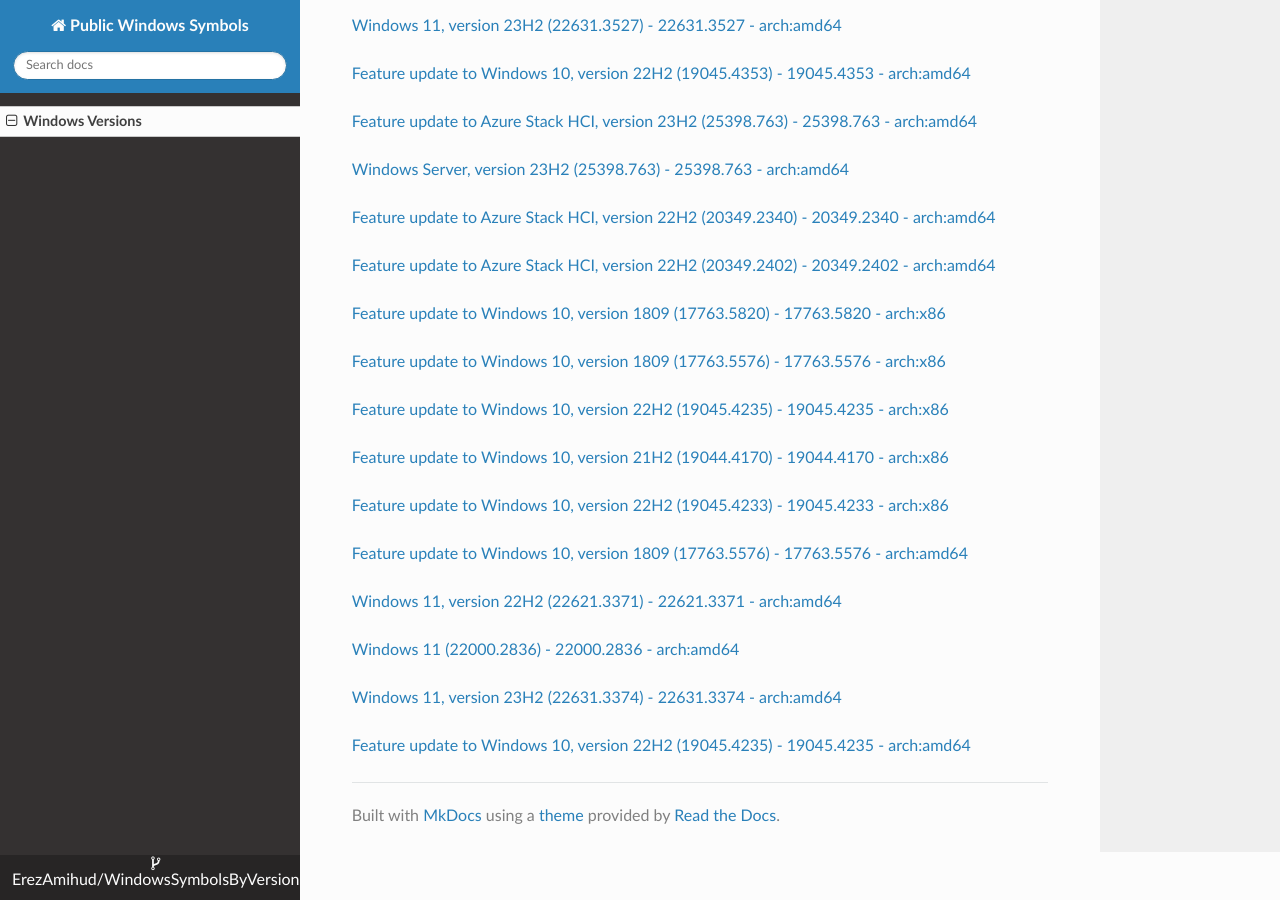
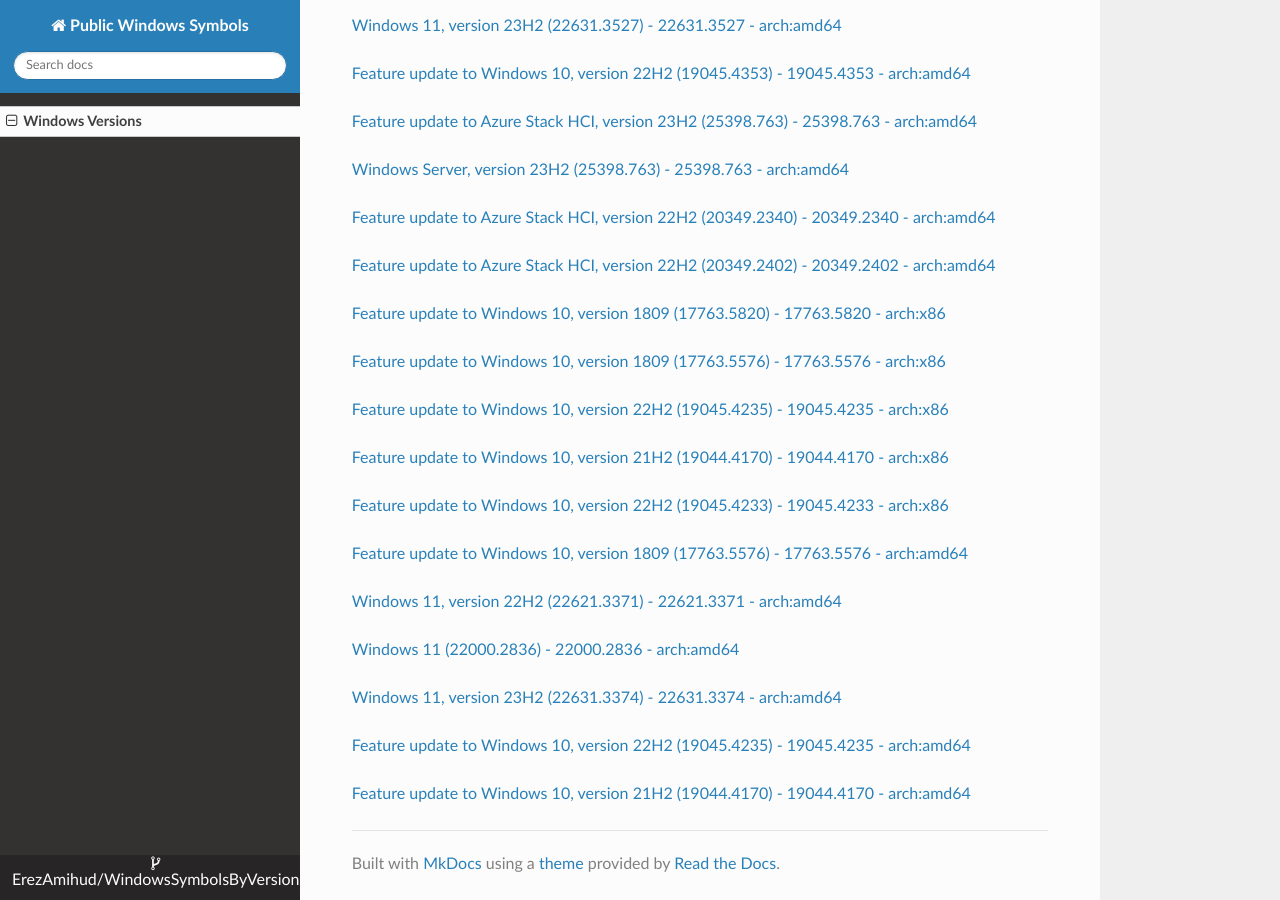
Before and after one commit to ErezAmihud/WindowsSymbolsByVersion, an MkDocs documentation site: the page built from docs/index.md, in a window 1280 px wide and 900 px high, scrolled down 15917 px. Built offline with MkDocs 1.6.1, drawn with Linux system fonts in a browser that asks for light colours; nearby versions of some CDN libraries.

Commit message:
Automated commit, add manifest for 19d6f2f0-22a2-457d-b99a-4daf36e746c2

```diff
--- a/docs/index.md
+++ b/docs/index.md
@@ -859,3 +859,6 @@
 
 
 [Feature update to Windows 10, version 22H2 (19045.4235) - 19045.4235 - arch:amd64](https://github.com/ErezAmihud/WindowsSymbolsByVersion/blob/main/manifests/0954b458-dff2-4262-88a4-1c9f169e938b.manifest)
+
+
+[Feature update to Windows 10, version 21H2 (19044.4170) - 19044.4170 - arch:amd64](https://github.com/ErezAmihud/WindowsSymbolsByVersion/blob/main/manifests/19d6f2f0-22a2-457d-b99a-4daf36e746c2.manifest)
```
Also changed, not shown: process_builds.json (+1 -1 lines), 1 other file.
